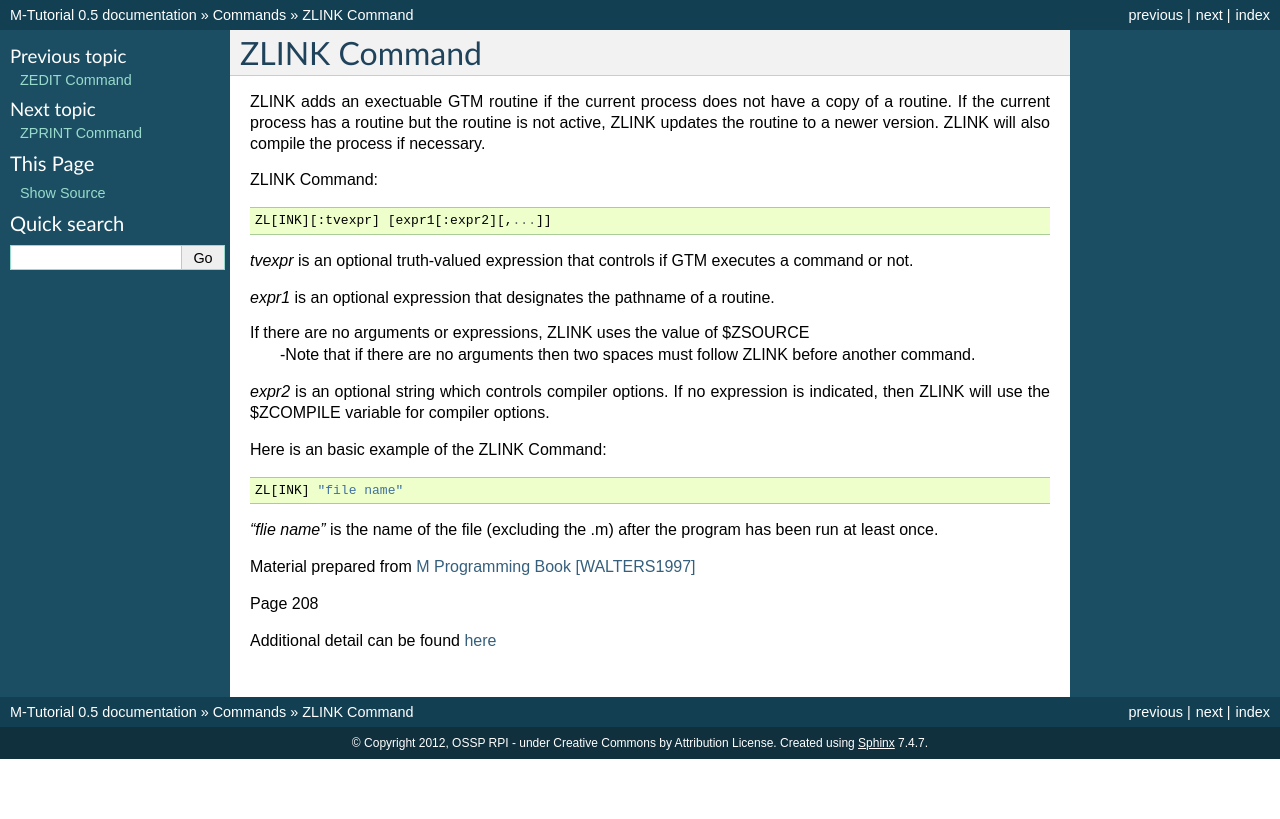
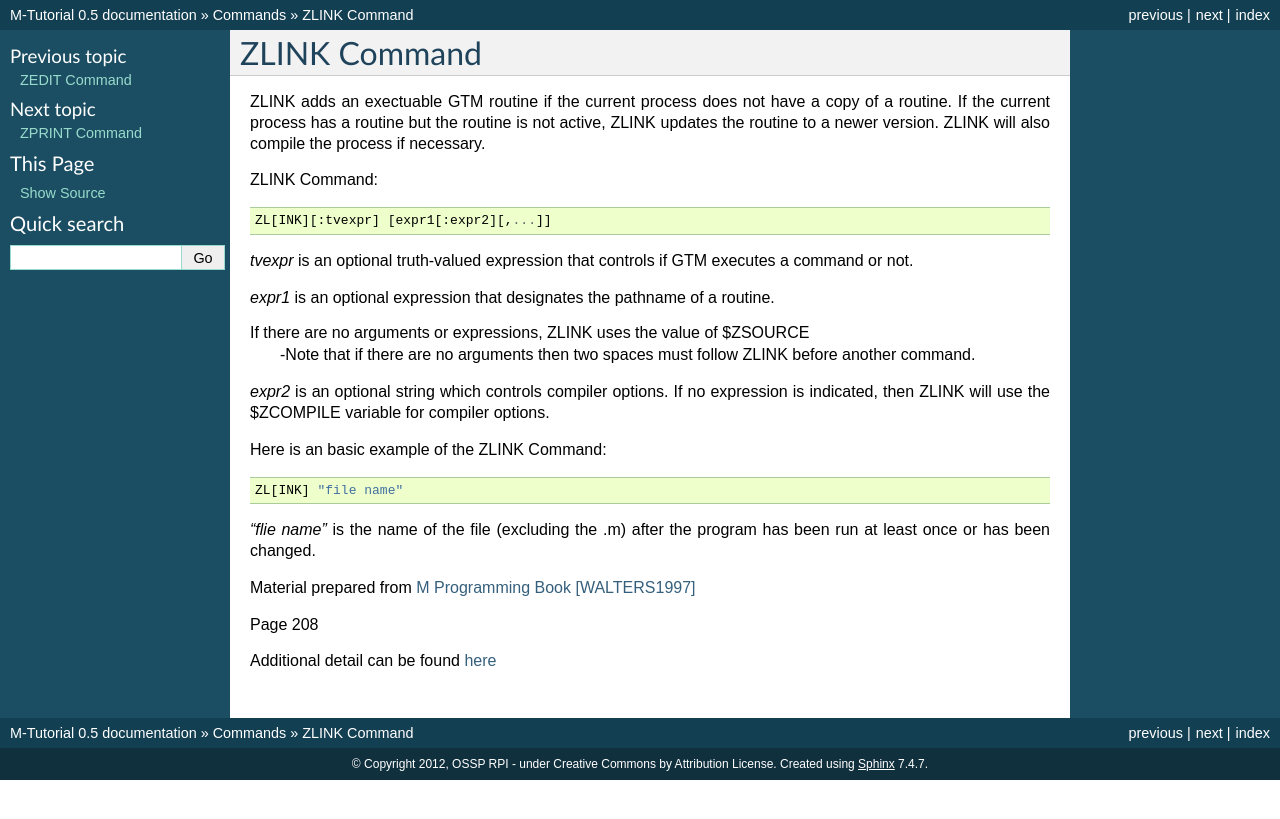
Before and after one commit to luisibanez/M-Tutorial, a Sphinx documentation site: the page built from source/ZLINK_Command.rst, in a window 1280 px wide. Shown: the top 819 px of the page. Built offline with Sphinx 7.4.7, drawn with Linux system fonts in a browser that asks for light colours.

Commit message:
fixed ZLINK

```diff
--- a/source/ZLINK_Command.rst
+++ b/source/ZLINK_Command.rst
@@ -20,7 +20,7 @@ If there are no arguments or expressions, ZLINK uses the value of $ZSOURCE
 Here is an basic example of the ZLINK Command:
 ::
    ZL[INK] "file name"
-*"flie name"* is the name of the file (excluding the .m) after the program has been run at least once.
+*"flie name"* is the name of the file (excluding the .m) after the program has been run at least once or has been changed.
 
 Material prepared from `M Programming Book`_ [WALTERS1997]_
 
```
